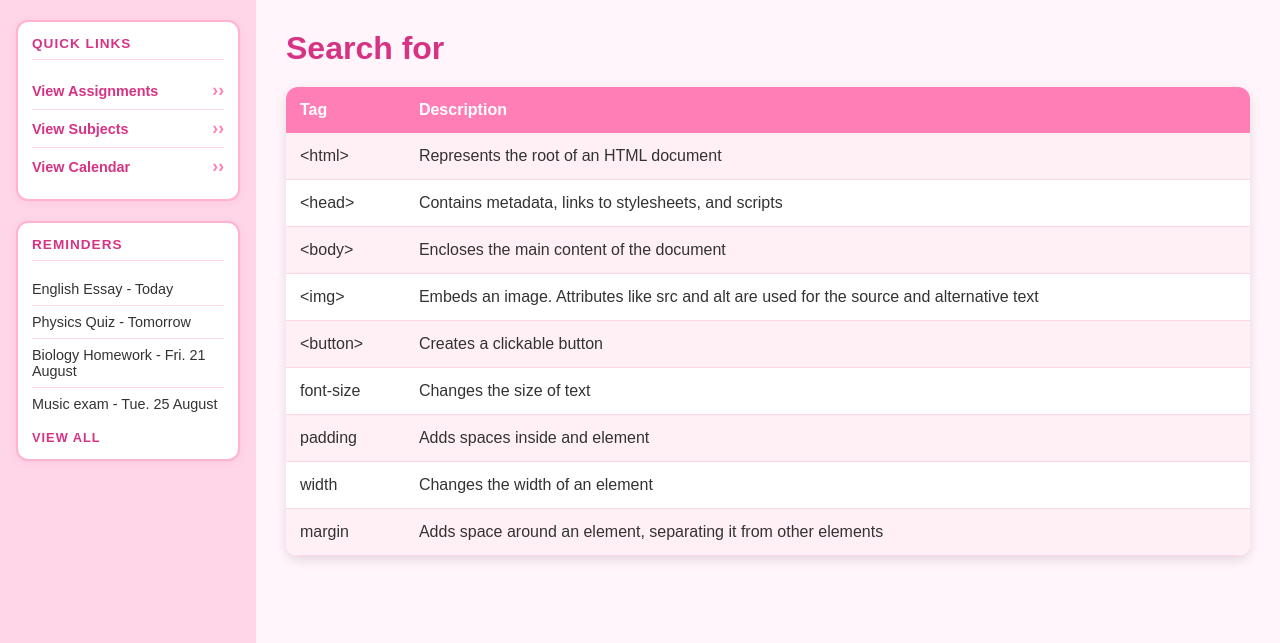
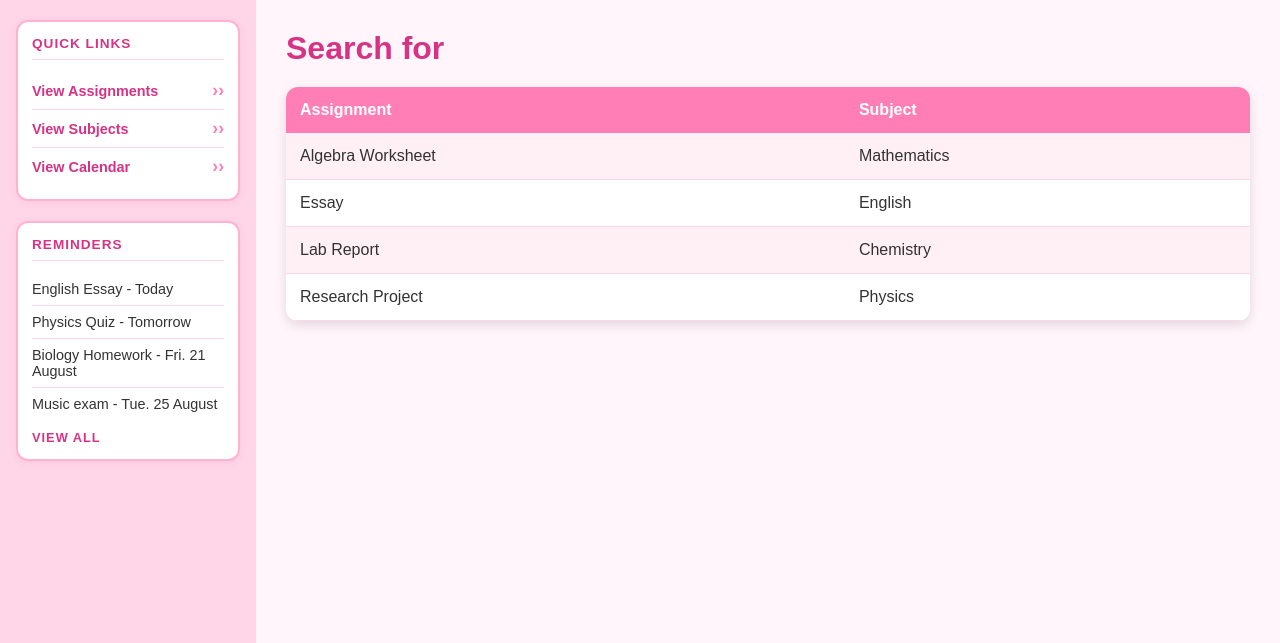
Before and after one commit to chrxssy2023/study_planner, a Flask app: page /search in a window 1280 px wide. Shown: the part 157-800 px from the top of the page. Run offline with Flask 3, Linux system fonts and the light colour scheme; data comes from the database, SQL or seed files in the repository.

Commit message:
Changed webtags.html to search.html and added comments

```diff
--- a/main.py
+++ b/main.py
@@ -1,57 +1,33 @@
+"""Study Planner."""
+
 from flask import Flask, render_template, request
 import sqlite3
 from sqlite3 import Error
 import calendar as cal
 from datetime import datetime
 
+# Create the Flask application.
 app = Flask(__name__)
+
+# Store the name of the database file.
 DATABASE = "study_planner.db"
 
 
 def create_connection(db_file):
+    """Create a conneciton to the SQLite database."""
     try:
+        # Connect to the database.
         connection = sqlite3.connect(db_file)
         return connection
     except Error as e:
+        # Display an error if the connection fails.
         print(e)
     return None
 
 
-def get_tags(tag_type):
-    title = tag_type.upper()
-    query = "SELECT tag, description FROM html_tags WHERE type=?"
-
-    con = create_connection(DATABASE)
-    cur = con.cursor()
-
-    cur.execute(query, (title,))
-    tag_list = cur.fetchall()
-    con.close()
-
-    print(tag_list)
-    return tag_list
-
-
-def get_types():
-    con = create_connection(DATABASE)
-    cur = con.cursor()
-
-    query = "SELECT DISTINCT type FROM html_tags ORDER BY type ASC"
-
-    cur.execute(query)
-    records = cur.fetchall()
-
-    print(records)
-
-    for i in range(len(records)):
-        records[i] = records[i][0]
-
-    print(records)
-
-    con.close()
-    return records
-
 def get_subjects(sort="subject_name"):
+    """Get all the subjects from the database and sort them."""
+    # List the columns that are allowed to be sorted.
     allowed_sorts = [
         "id",
         "subject_name",
@@ -60,29 +36,40 @@ def get_subjects(sort="subject_name"):
         "credits"
     ]
 
+    # Use subject name if an invalid sort is selected.
     if sort not in allowed_sorts:
         sort = "subject_name"
 
+    # Sort credits from highest to lowest
     if sort == "credits":
         order = "DESC"
     else:
         order = "ASC"
 
+    # Select the subject information from the database.
     query = f"""
         SELECT id, subject_name, teacher_name, room, credits
         FROM subjects
         ORDER BY {sort} {order}
     """
 
+    # Connect to the database.
     con = create_connection(DATABASE)
     cur = con.cursor()
+
+    # Run the query and get the results.
     cur.execute(query)
     rows = cur.fetchall()
+
+    # Closes the database connection.
     con.close()
+
     return rows
 
 
 def get_assignments(sort="assignment_name"):
+    """Get assignments and their subject names, then sort them."""
+    # List the columns that can be used for sorting.
     allowed_sorts = [
         "assignment_name",
         "subject_name",
@@ -91,9 +78,11 @@ def get_assignments(sort="assignment_name"):
         "status"
     ]
 
+    # Use assignment name if the sort is invalid.
     if sort not in allowed_sorts:
         sort = "assignment_name"
 
+    # Give each priority a sorting number.
     if sort == "priority":
         order_by = """
             CASE priority
@@ -104,6 +93,7 @@ def get_assignments(sort="assignment_name"):
             END
         """
 
+    # Give each status a sorting number.
     elif sort == "status":
         order_by = """
             CASE status
@@ -115,8 +105,10 @@ def get_assignments(sort="assignment_name"):
         """
 
     else:
+        # Sort using the selected database column.
         order_by = sort
 
+    # Get assignments and match them with their subjects.
     query = f"""
         SELECT assignment_name, subject_name, due_date, priority, status
         FROM assignments a
@@ -124,106 +116,131 @@ def get_assignments(sort="assignment_name"):
         ORDER BY {order_by}
     """
 
+    # Connect to the database.
     con = create_connection(DATABASE)
     cur = con.cursor()
+
+    # Run the query and get all matching assignments.
     cur.execute(query)
     rows = cur.fetchall()
+
+    # Close the database connection.
     con.close()
+
     return rows
 
 
 @app.route("/")
 def index():
+    """Display the home page"""
+    # Load the home page template.
     return render_template("index.html")
-
-
-@app.route("/tags/<tag_type>")
-def render_webpage(tag_type):
-    title = tag_type.upper()
-    tag_list = get_tags(tag_type)
-    return render_template(
-        "webtags.html",
-        tags=tag_list,
-        title=title,
-        types=get_types(),
-        order="asc"
-    )
 
 
 @app.route("/sort/<title>")
 def render_sortpage(title):
+    """Display search results sorted by assignment or subject."""
+    # Get the selected sort and order
     sort = request.args.get("sort")
     order = request.args.get("order", "asc")
 
+    # Change the order
     if order == "asc":
         new_order = "desc"
     else:
         new_order = "asc"
 
-    if sort not in ["tag", "description"]:
-        sort = "tag"
+    # Only allow assignment or subject as sorting options.
+    if sort not in ["assignment", "subject"]:
+        sort = "assignment"
 
+    # Choose the database column to sort by.
+    if sort == "assignment":
+        sort_column = "assignments.assignment_name"
+    else:
+        sort_column = "subjects.subject_name"
+
+    # Select assignments and their subject names.
     query = f"""
-        SELECT tag, description
-        FROM html_tags
-        WHERE type=?
-        ORDER BY {sort} {order}
+        SELECT assignments.assignment_name, subjects.subject_name
+        FROM assignments
+        JOIN subjects
+        ON assignments.subject_id = subjects.id
+        ORDER BY {sort_column} {order}
     """
 
+    # Connect to the database.
     con = create_connection(DATABASE)
     cur = con.cursor()
 
-    cur.execute(query, (title.upper(),))
-    tag_list = cur.fetchall()
+    # Run the query and get the results.
+    cur.execute(query)
+    tasks = cur.fetchall()
 
+    # Close the database connection.
     con.close()
 
+    # Send the results to the search page.
     return render_template(
-        "webtags.html",
-        tags=tag_list,
-        title=title.upper(),
-        types=get_types(),
+        "search.html",
+        tasks=tasks,
+        title=title,
         order=new_order
     )
 
 
 @app.route("/search", methods=["GET", "POST"])
 def render_search():
+    """Search assignments and subjects matching the user's search query."""
+    # Get the search text entered by the user.
     search = request.form.get("search", "")
+
+    # Create a title using the search text.
     title = "Search for " + search
 
+    # Find assignments or subjects containing the search text.
     query = """
-        SELECT tag, description
-        FROM html_tags
-        WHERE tag LIKE ?
-        OR description LIKE ?
+        SELECT assignments.assignment_name, subjects.subject_name
+        FROM assignments
+        JOIN subjects
+        ON assignments.subject_id = subjects.id
+        WHERE assignments.assignment_name LIKE ?
+        OR subjects.subject_name LIKE ?
     """
 
+    # Add wildcards to allow partial matches.
     search = "%" + search + "%"
 
+    # Connect to the database.
     con = create_connection(DATABASE)
     cur = con.cursor()
 
+    # Run the search query using the user's search text.
     cur.execute(query, (search, search))
-    tag_list = cur.fetchall()
+    tasks = cur.fetchall()
 
+    # Close the database connection.
     con.close()
 
+    # Display the search results.
     return render_template(
-        "webtags.html",
-        tags=tag_list,
+        "search.html",
+        tasks=tasks,
         title=title,
-        types=get_types(),
         order="asc"
     )
 
 
 @app.route("/assignments")
 def assignments():
+    """Display all assignments from the database."""
+    # Get the selected sorting option.
     sort = request.args.get("sort", "assignment_name")
 
+    # Get the assignments usign the selected sorting option.
     assignment_list = get_assignments(sort)
 
+    # Send the assignments to the assignments page.
     return render_template(
         "assignments.html",
         assignments=assignment_list
@@ -232,10 +249,14 @@ def assignments():
 
 @app.route("/subjects")
 def subjects():
+    """Display all subjects from the database."""
+    # Get the selected sorting option
     sort = request.args.get("sort", "subject_name")
 
+    # Get the subjects using the selected sorting option.
     subject_list = get_subjects(sort)
 
+    # Send the subjects to the subjects page.
     return render_template(
         "subjects.html",
         subjects=subject_list
@@ -244,34 +265,45 @@ def subjects():
 
 @app.route("/calendar")
 def calendar():
-
+    """Display a monthly calendar using the selected date."""
+    # Get the month and year.
     month = request.args.get("month", type=int)
     year = request.args.get("year", type=int)
 
+    # Use today's date if no month or year was selected.
     if month is None or year is None:
         today = datetime.today()
         month = today.month
         year = today.year
 
+    # Get the requested calendar navigation option.
     change = request.args.get("change")
 
+    # Move to the next month.
     if change == "next":
         month = month + 1
 
+        # Move to January and increase the year.
         if month == 13:
             month = 1
             year = year + 1
 
+    # Move to the previous month.
     elif change == "previous":
         month = month - 1
 
+        # Move to December and decrease the year.
         if month == 0:
             month = 12
             year = year - 1
 
+    # Create the weeks and days for the selected month.
     month_days = cal.monthcalendar(year, month)
+
+    # Get the name of the selected month.
     month_name = cal.month_name[month]
 
+    # Send the calendar information to the template.
     return render_template(
         "calendar.html",
         month=month,
@@ -283,8 +315,10 @@ def calendar():
 
 @app.route("/notes")
 def notes():
+    """Display the notes page."""
     return render_template("notes.html")
 
 
 if __name__ == "__main__":
+    # Run the Flask application.
     app.run(host="0.0.0.0", port=81, debug=True)
--- a/static/css/style.css
+++ b/static/css/style.css
@@ -340,6 +340,7 @@ input[type="submit"]:hover {
     background: #ffe4ef;
 }
 
+/* Removes the horizontal line in between the buttons */
 .calendar-header a {
     text-decoration: none;
 }
--- /dev/null
+++ b/templates/search.html
@@ -0,0 +1,36 @@
+{% extends "base.html" %}
+
+{% block main %}
+
+<h2>{{ title }}</h2>
+
+<table>
+    <tr>
+        <th>
+            <a href="/sort/{{ title }}?sort=assignment&order={{ order }}">
+                Assignment
+            </a>
+        </th>
+
+        <th>
+            <a href="/sort/{{ title }}?sort=subject&order={{ order }}">
+                Subject
+            </a>
+        </th>
+    </tr>
+
+    {% for task in tasks %}
+    <tr>
+        <td>{{ task[0] }}</td>
+        <td>{{ task[1] }}</td>
+    </tr>
+
+    {% else %}
+    <tr>
+        <td colspan="2">No results found.</td>
+    </tr>
+    {% endfor %}
+
+</table>
+
+{% endblock %}
--- a/templates/webtags.html
+++ /dev/null
@@ -1,28 +0,0 @@
-{% extends "base.html" %}
-
-{% block main %}
-<h2>{{ title }}</h2>
-
-<table>
-    <tr>
-        <th>
-            <a href="/sort/{{ title }}?sort=tag&order={{ order }}">Tag</a>
-        </th>
-        <th>
-            <a href="/sort/{{ title }}?sort=description&order={{ order }}">Description</a>
-        </th>
-    </tr>
-
-    {% for tag in tags %}
-    <tr>
-        <td>{{ tag[0] }}</td>
-        <td>{{ tag[1] }}</td>
-    </tr>
-    {% else %}
-    <tr>
-        <td colspan="2">No tags found.</td>
-    </tr>
-    {% endfor %}
-</table>
-
-{% endblock %}
```
